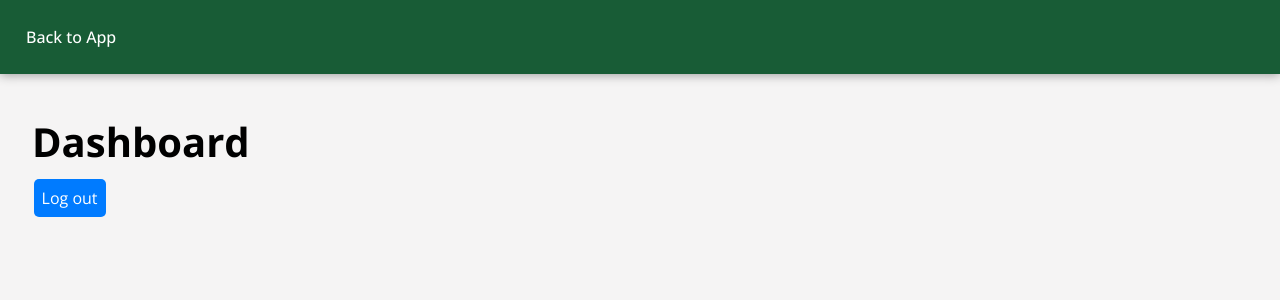
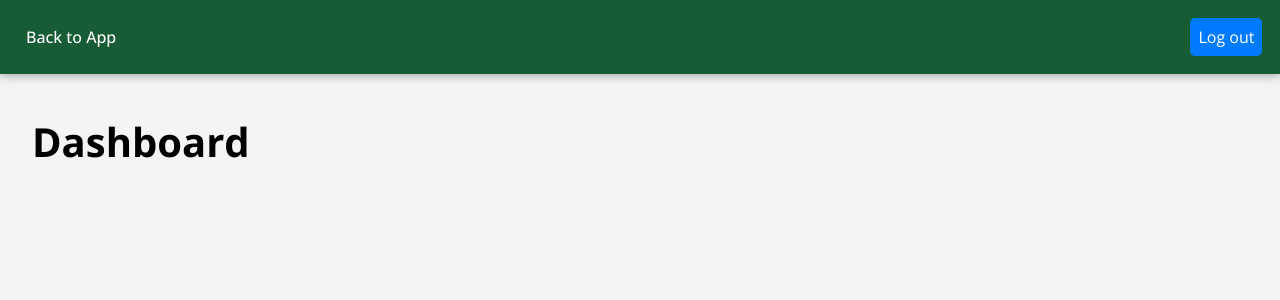
Before and after one commit to jamesspearsv/libstats-node, a React (Vite) app in the folder client/: page /admin in a window 1280 px wide. Shown: the top 300 px of the page. Built offline with nearby package versions, Linux system fonts and the light colour scheme; no server answers; sample sign-in values are in the browser's storage.

Commit message:
Move logout button from Dashboard.jsx to Admin.jsx
Signed-off-by: James Spears <jamesspearsv@gmail.com>

```diff
--- a/client/src/Admin.jsx
+++ b/client/src/Admin.jsx
@@ -2,6 +2,7 @@ import { Outlet } from "react-router-dom";
 import { useEffect, useState } from "react";
 import { toast } from "react-hot-toast";
 import Nav from "./components/Nav.jsx";
+import Button from "./components/Button.jsx";
 
 function Admin() {
   // set api host based on env
@@ -44,9 +45,29 @@ function Admin() {
     })();
   }, []);
 
+  function handleLogout() {
+    toast.success("Logged out");
+    // reset authorization state in Admin component
+    setAuth(null);
+  }
+
   return (
     <>
       <Nav navItems={[{ label: "Back to App", route: "/" }]} />
+      {auth && (
+        <Button
+          text={"Log out"}
+          variant={"primary"}
+          type={"button"}
+          action={handleLogout}
+          style={{
+            position: "absolute",
+            top: "1rem",
+            right: "1rem",
+            zIndex: 1000,
+          }}
+        />
+      )}
       <main>
         <Outlet context={{ apihost, auth, setAuth }} />
       </main>
--- a/client/src/pages-admin/Dashboard.jsx
+++ b/client/src/pages-admin/Dashboard.jsx
@@ -5,23 +5,11 @@ import toast from "react-hot-toast";
 function Dashboard() {
   const { apihost, auth, setAuth } = useOutletContext();
 
-  function handleLogout() {
-    toast.success("Logged out");
-    // reset authorization state in Admin component
-    setAuth(null);
-  }
-
   if (!auth) return <Navigate to={"/admin/login"} />;
 
   return (
     <>
       <h1>Dashboard</h1>
-      <Button
-        text={"Log out"}
-        variant={"primary"}
-        type={"button"}
-        action={handleLogout}
-      />
     </>
   );
 }
```
